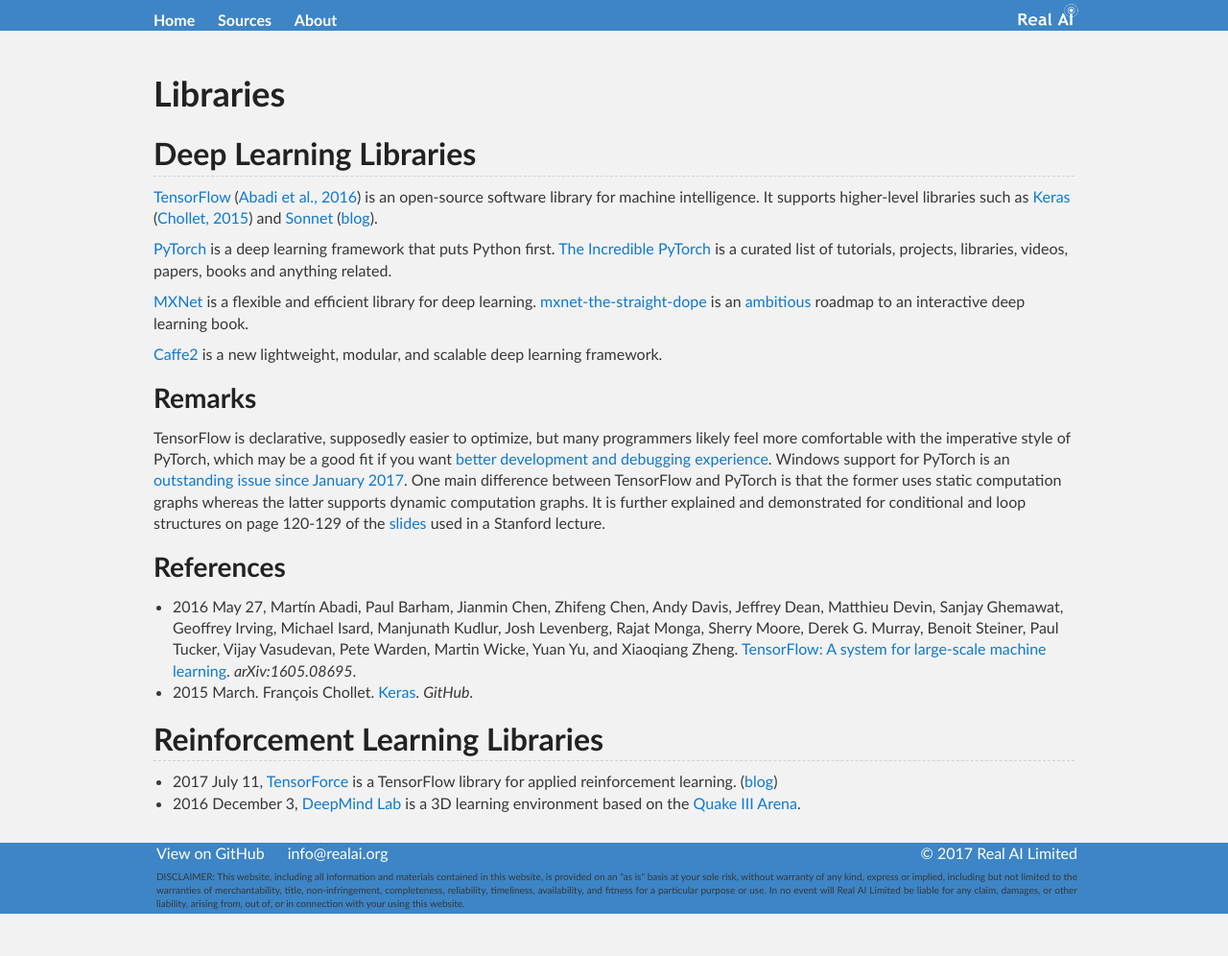
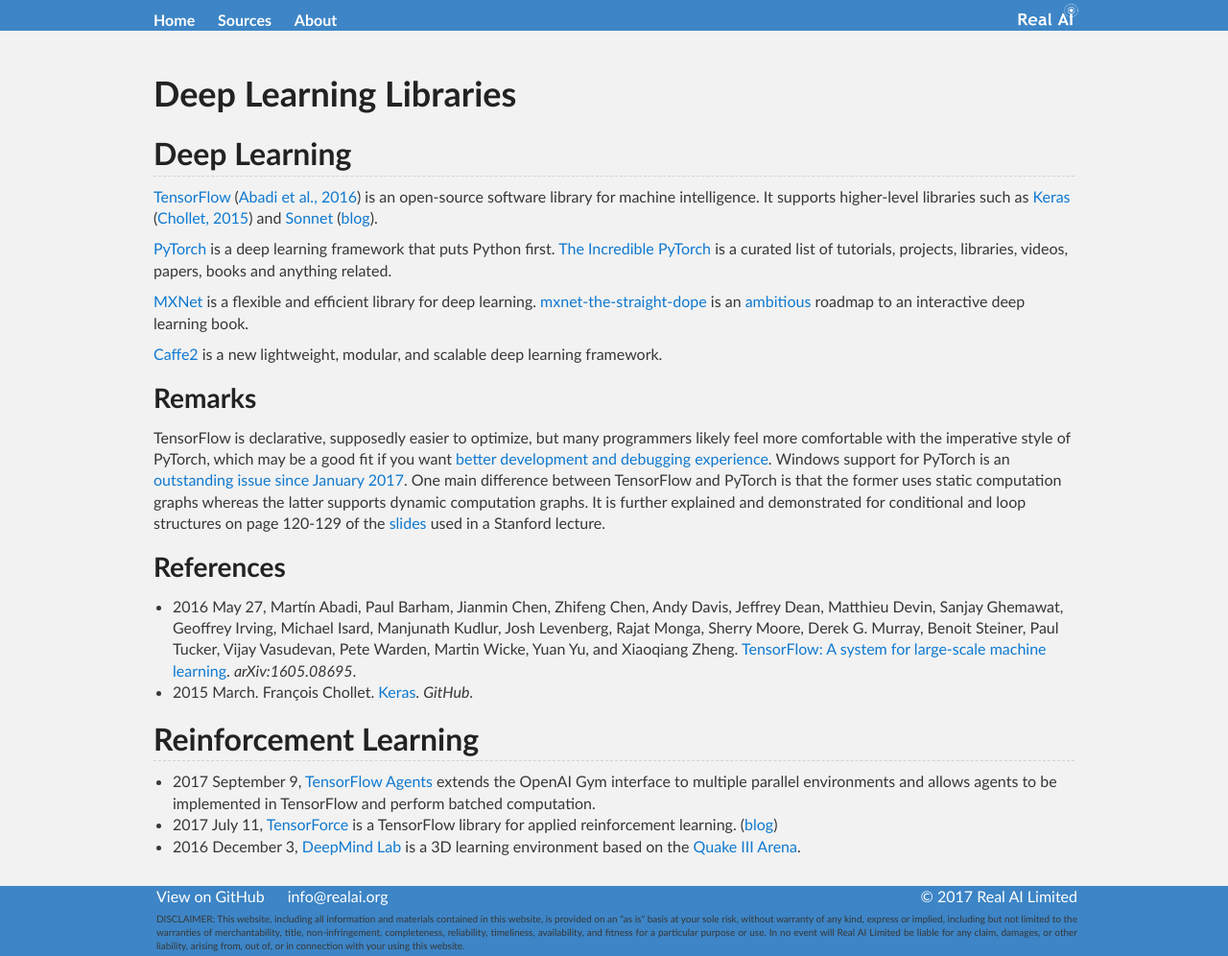
Before and after one commit to Tonywuhk/realai.org, a Jekyll site: the page built from course/deep-learning-libraries.md, in a window 1280 px wide. Shown: the whole page at 96% size. Built offline with Jekyll 4.4.1, drawn with Linux system fonts in a browser that asks for light colours; our own code applies the rules of GitHub Pages for plain Markdown files; the repository's description, which GitHub fills in, is left out; before the commit the page ends 952 px from its top, so only the background shows below that.

Commit message:
Update files

```diff
--- a/course/libraries.md
+++ b/course/deep-learning-libraries.md
@@ -1,10 +1,10 @@
 ---
-permalink: /course/libraries/
-title: Libraries
+permalink: /course/deep-learning-libraries/
+redirect_from: /course/libraries/
 ---
-# Libraries
+# Deep Learning Libraries
 
-## Deep Learning Libraries
+## Deep Learning
 
 [TensorFlow](https://www.tensorflow.org/) ([Abadi et al., 2016](https://arxiv.org/abs/1605.08695)) is an open-source software library for machine intelligence. It supports higher-level libraries such as [Keras](https://keras.io/) ([Chollet, 2015](https://github.com/fchollet/keras)) and [Sonnet](https://github.com/deepmind/sonnet) ([blog](https://deepmind.com/blog/open-sourcing-sonnet/)).
 
@@ -23,7 +23,8 @@
 * 2016 May 27, Martín Abadi, Paul Barham, Jianmin Chen, Zhifeng Chen, Andy Davis, Jeffrey Dean, Matthieu Devin, Sanjay Ghemawat, Geoffrey Irving, Michael Isard, Manjunath Kudlur, Josh Levenberg, Rajat Monga, Sherry Moore, Derek G. Murray, Benoit Steiner, Paul Tucker, Vijay Vasudevan, Pete Warden, Martin Wicke, Yuan Yu, and Xiaoqiang Zheng. [TensorFlow: A system for large-scale machine learning](https://arxiv.org/abs/1605.08695). *arXiv:1605.08695*.
 * 2015 March. François Chollet. [Keras](https://github.com/fchollet/keras). *GitHub*.
 
-## Reinforcement Learning Libraries
+## Reinforcement Learning
 
+* 2017 September 9, [TensorFlow Agents](https://github.com/tensorflow/agents) extends the OpenAI Gym interface to multiple parallel environments and allows agents to be implemented in TensorFlow and perform batched computation.
 * 2017 July 11, [TensorForce](https://reinforce.io/) is a TensorFlow library for applied reinforcement learning. ([blog](https://reinforce.io/blog/introduction-to-tensorforce/))
 * 2016 December 3, [DeepMind Lab](https://github.com/deepmind/lab) is a 3D learning environment based on the [Quake III Arena](https://github.com/id-Software/Quake-III-Arena).
```
Also changed, not shown: README.md (+1 -1 lines), course/README.md (+2 -2 lines), course/deep-learning.md (+6 -0 lines), course/tensorflow/README.md (+3 -3 lines), course/tensorflow/jupyter-gce.md (+2 -2 lines).
